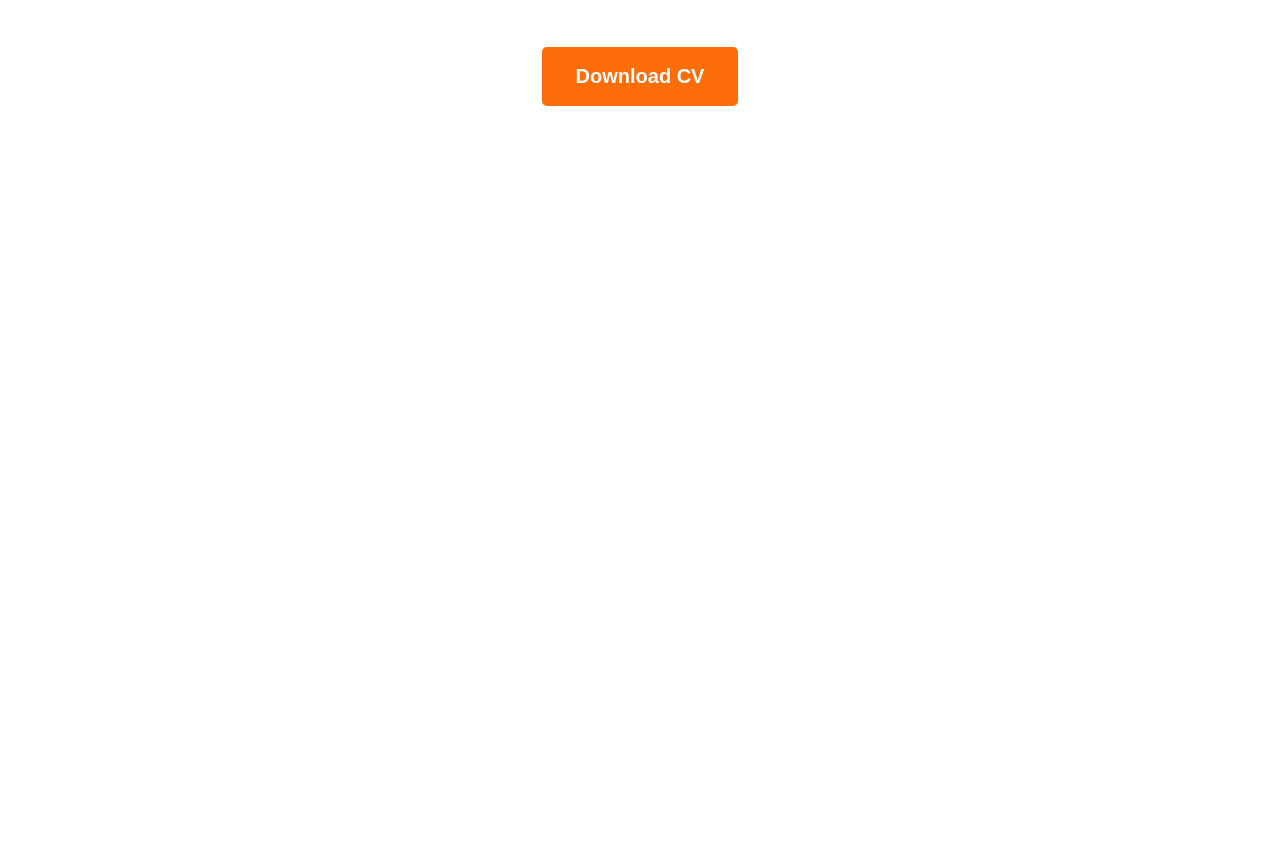
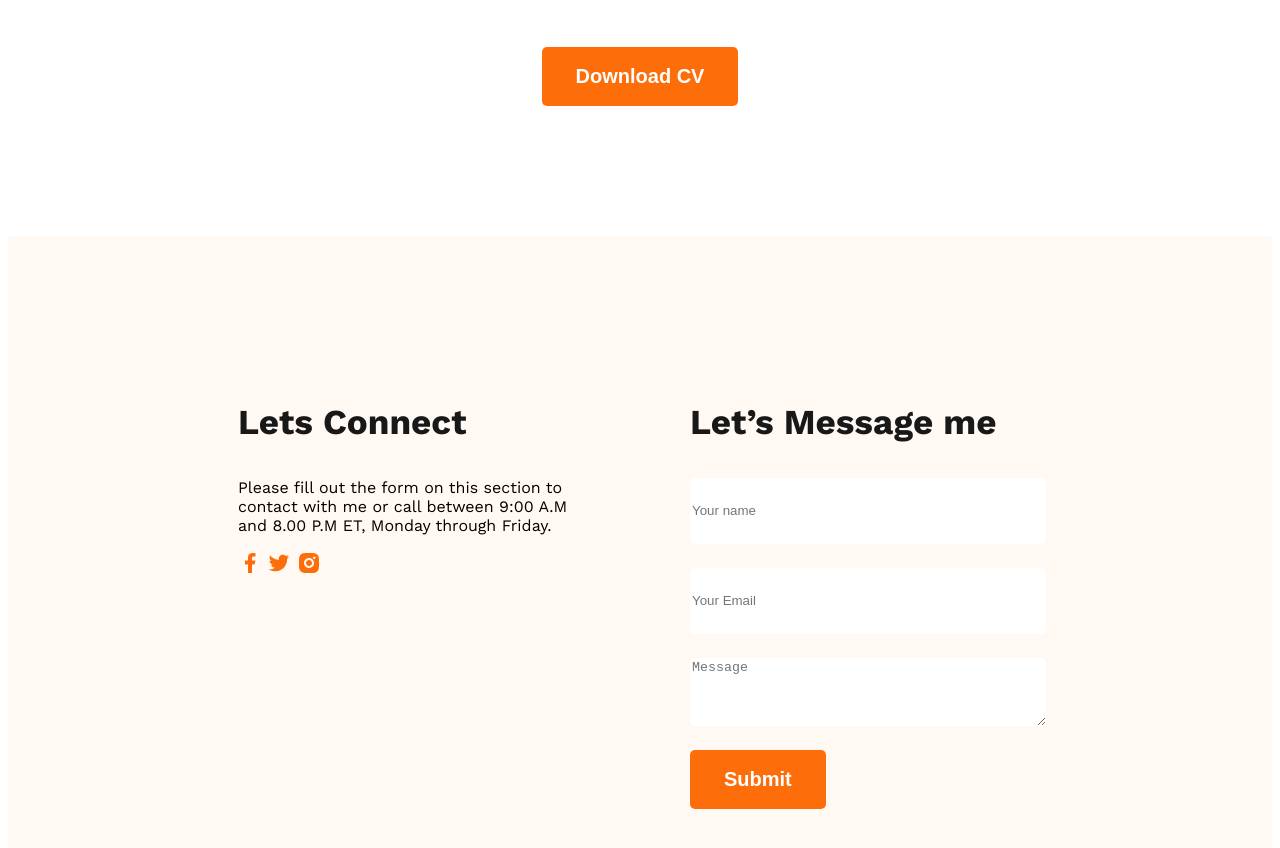
Before and after one commit to Mahfujmazid47/web-dev-portfolio, a plain HTML site: page index.html in a window 1280 px wide. Shown: the part 3030-3878 px from the top of the page. Before the commit the page ends 3266 px from the top, so only its background shows below. Drawn offline with nearby package versions, Linux system fonts and the light colour scheme.

Commit message:
added footer section

```diff
--- a/index.html
+++ b/index.html
@@ -150,7 +150,25 @@
 
     </main>
 
-    <footer>
+    <footer class="secondary-bg">
+        <div class="footer-column">
+            <h3 class="section-title">Lets Connect</h3>
+            <p>Please fill out the form on this section to contact with me or call between 9:00 A.M and 8.00 P.M ET, Monday through Friday.</p>
+            <a href=""><img src="images/icons/facebook.png" alt=""></a>
+            <a href=""><img src="images/icons/twitter.png" alt=""></a>
+            <a href=""><img src="images/icons/insta.png" alt=""></a>
+
+        </div>
+        <div class="footer-column">
+            <h3 class="section-title">Let’s Message me</h3>
+            <form action="">
+                <input type="text" name="" id="" placeholder="Your name">
+                <input type="email" name="" id="" placeholder="Your Email">
+                <textarea name="" id="" cols="30" rows="10" placeholder="Message"></textarea>
+                <input class="btn-primary" type="submit" value="Submit">
+            </form>
+
+        </div>
 
     </footer>
 
--- a/styles/portfolio.css
+++ b/styles/portfolio.css
@@ -178,3 +178,24 @@ main section{
 .resume-down-cv{
     margin-top: 50px;
 }
+/* footer styles */
+footer{
+    padding: 130px 230px;
+    display: flex;
+    gap: 100px;
+}
+
+.footer-column{
+    width: 50%;
+}
+
+footer input[type="text"], footer input[type="email"], footer textarea{
+    height: 64px;
+    border-radius: 5px;
+    background-color: white;
+    display: block;
+    width: 100%;
+    pad: 10px 20px;
+    margin-bottom: 24px;
+    border: none;
+}
```
